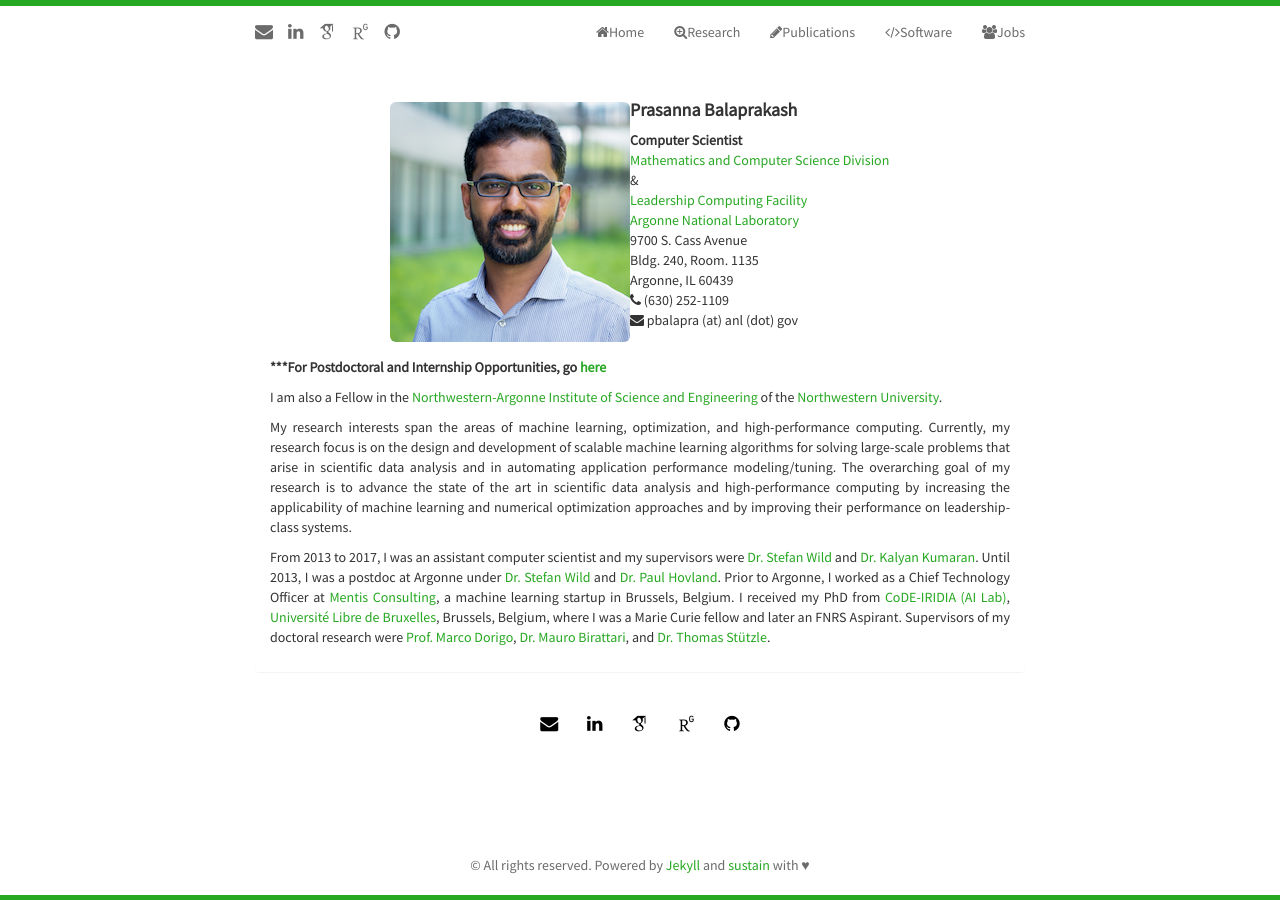
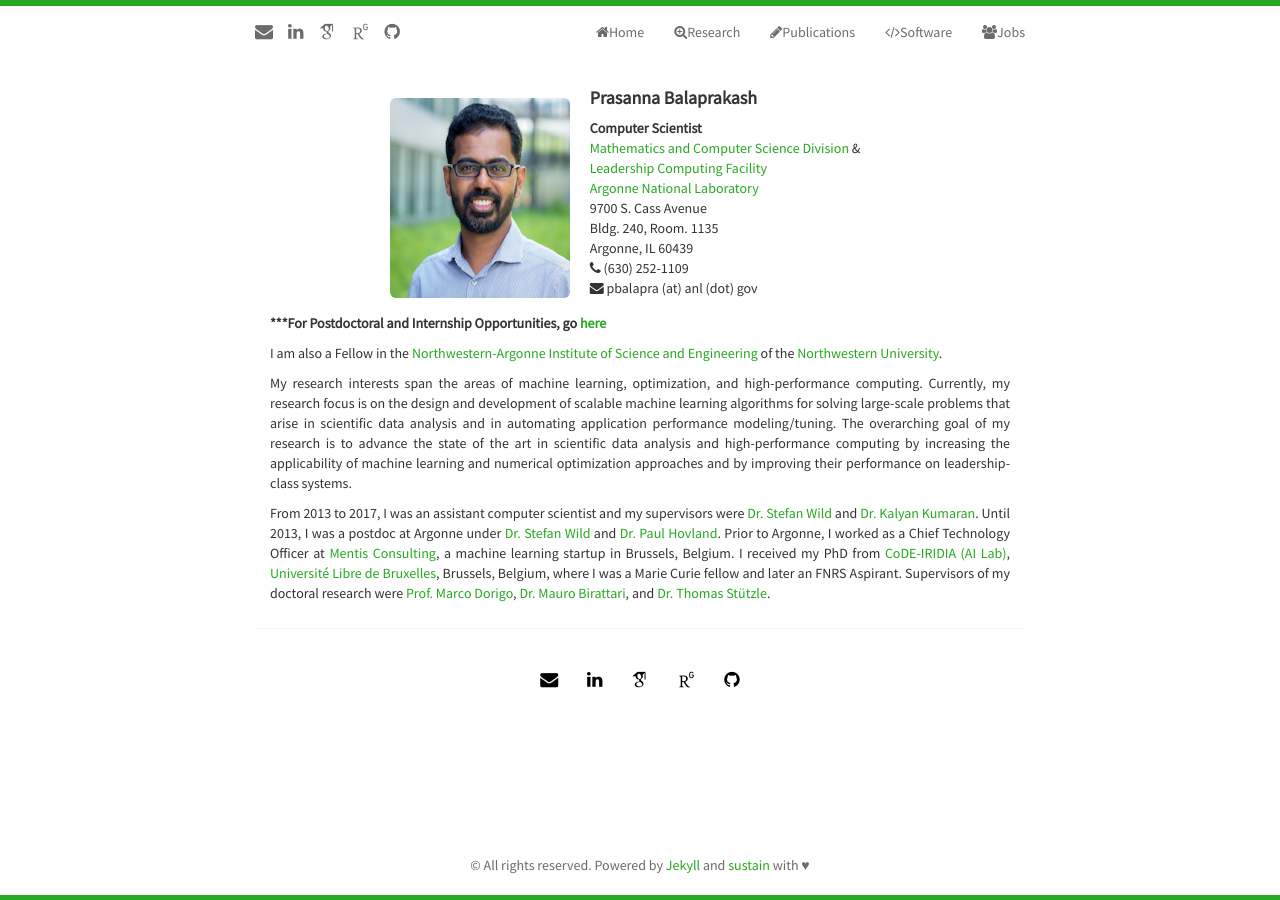
Before and after one commit to pbalapra/pbalapra.github.io, a Jekyll site: the page built from index.html, in a window 1280 px wide. Built offline with Jekyll 4.4.1, drawn with Linux system fonts in a browser that asks for light colours; nearby versions of some CDN libraries; some web fonts are replaced; the list of posts is cut into pages by our own code.

Commit message:
index page update

```diff
--- a/index.html
+++ b/index.html
@@ -11,7 +11,7 @@ title: Home Page of Prasanna Balaprakash
           <tr>
             <td>
         	  <div class="avatar">
-        		<img class="img-rounded" src="{{ site.baseurl }}static/img/{{ site.avatar }}" alt="Responsive image">
+        		<img width="180" height="200"  class="img-rounded" src="{{ site.baseurl }}static/img/{{ site.avatar }}" alt="Responsive image">
               </div>
             </td>
             <td>
```
